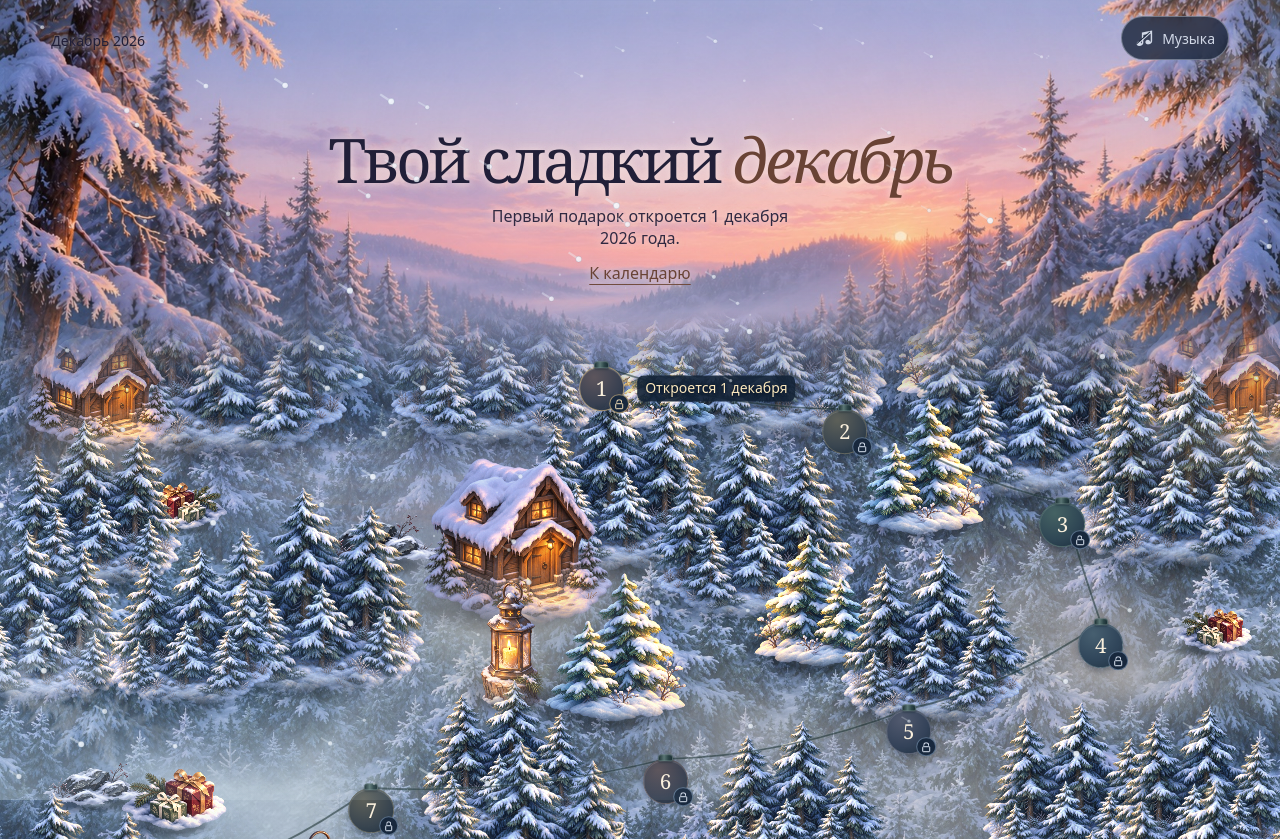
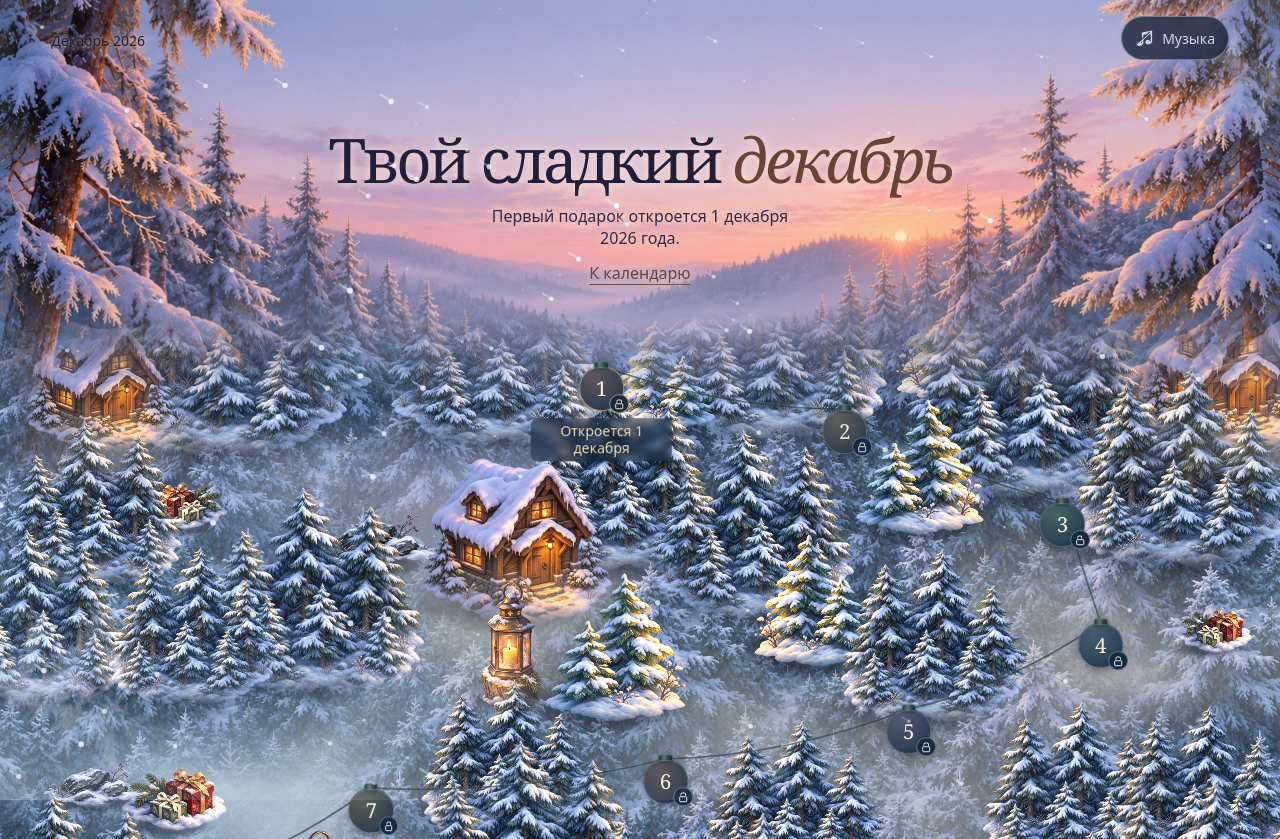
Before and after one commit to TimurSadorov/new-year, a plain HTML site: page index.html in a window 1280 px wide. Shown: the top 839 px of the page. Drawn offline with Linux system fonts and the light colour scheme.

Commit message:
Place gift availability labels below the bulbs

```diff
--- a/index.html
+++ b/index.html
@@ -8,7 +8,7 @@
   <title>Твой сладкий декабрь</title>
   <link rel="icon" type="image/png" href="./assets/icon.png">
   <link rel="preload" as="image" href="./assets/window-frost.png">
-  <link rel="stylesheet" href="./style.css?v=5">
+  <link rel="stylesheet" href="./style.css?v=6">
   <script type="module" src="./script.js?v=3"></script>
   <script src="./atmosphere.js?v=3" defer></script>
 </head>
--- a/style.css
+++ b/style.css
@@ -428,13 +428,25 @@ main::before {
 }
 
 .day:has(> .day__button:is([data-next], [data-upcoming])) .day__caption {
+  inset: calc(100% + 0.4rem) auto auto 50%;
+  transform: translateX(-50%);
   width: max-content;
-  max-width: calc(50vw - 3.4rem);
-  padding: 0.25rem 0.5rem;
+  max-width: min(8.8rem, 30vw);
+  padding: 0.25rem 0.375rem;
   border-radius: 0.4rem;
-  background: #152539e8;
+  background: #15253988;
+  backdrop-filter: blur(3px);
   line-height: 1.25;
+  text-align: center;
   white-space: normal;
+}
+
+@media (max-width: 22rem) {
+  .day:has(> .day__button:is([data-next], [data-upcoming])) .day__caption {
+    max-width: 27vw;
+    padding-inline: 0.25rem;
+    font-size: 0.8125rem;
+  }
 }
 
 .day__caption--left { left: auto; right: calc(100% + 0.8rem); }
```
